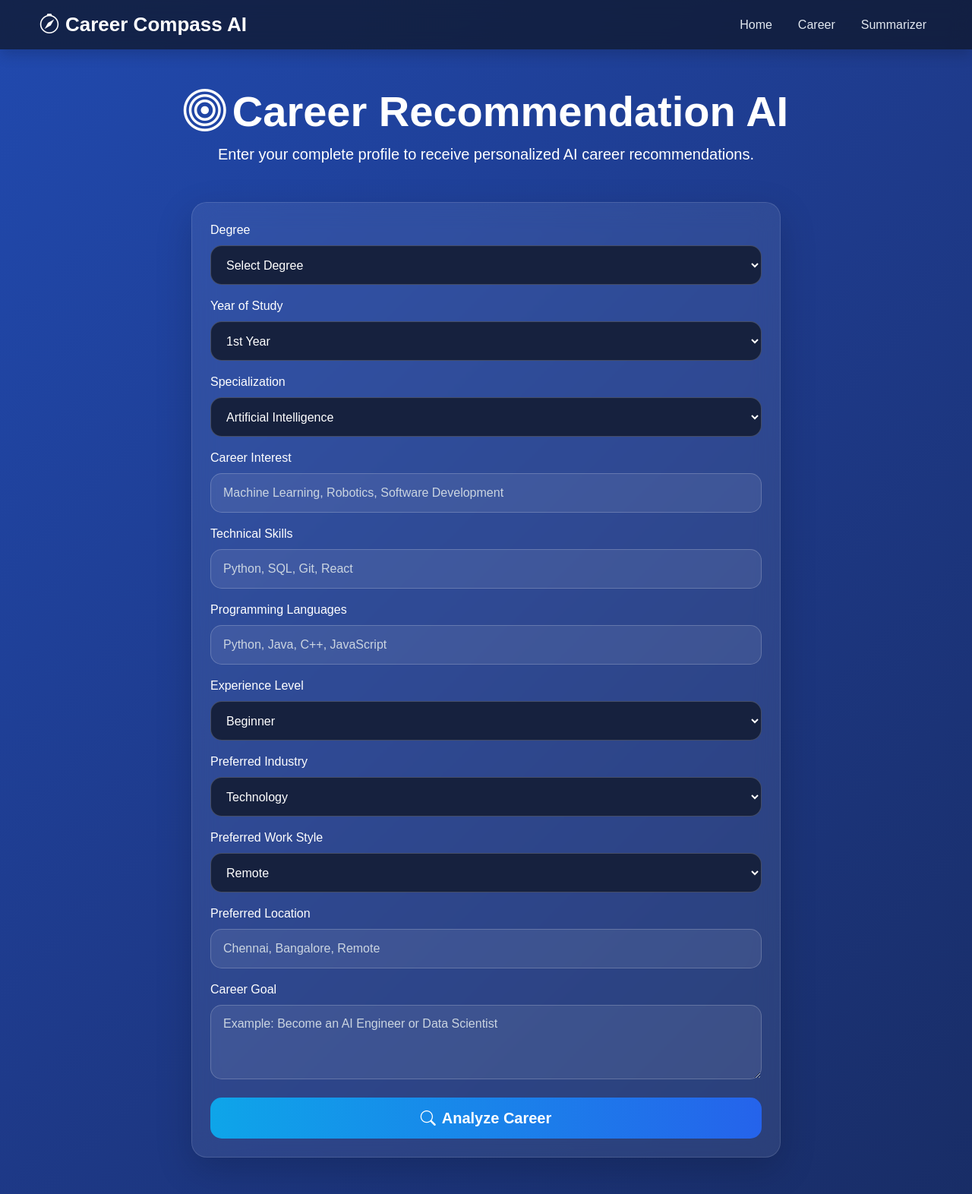
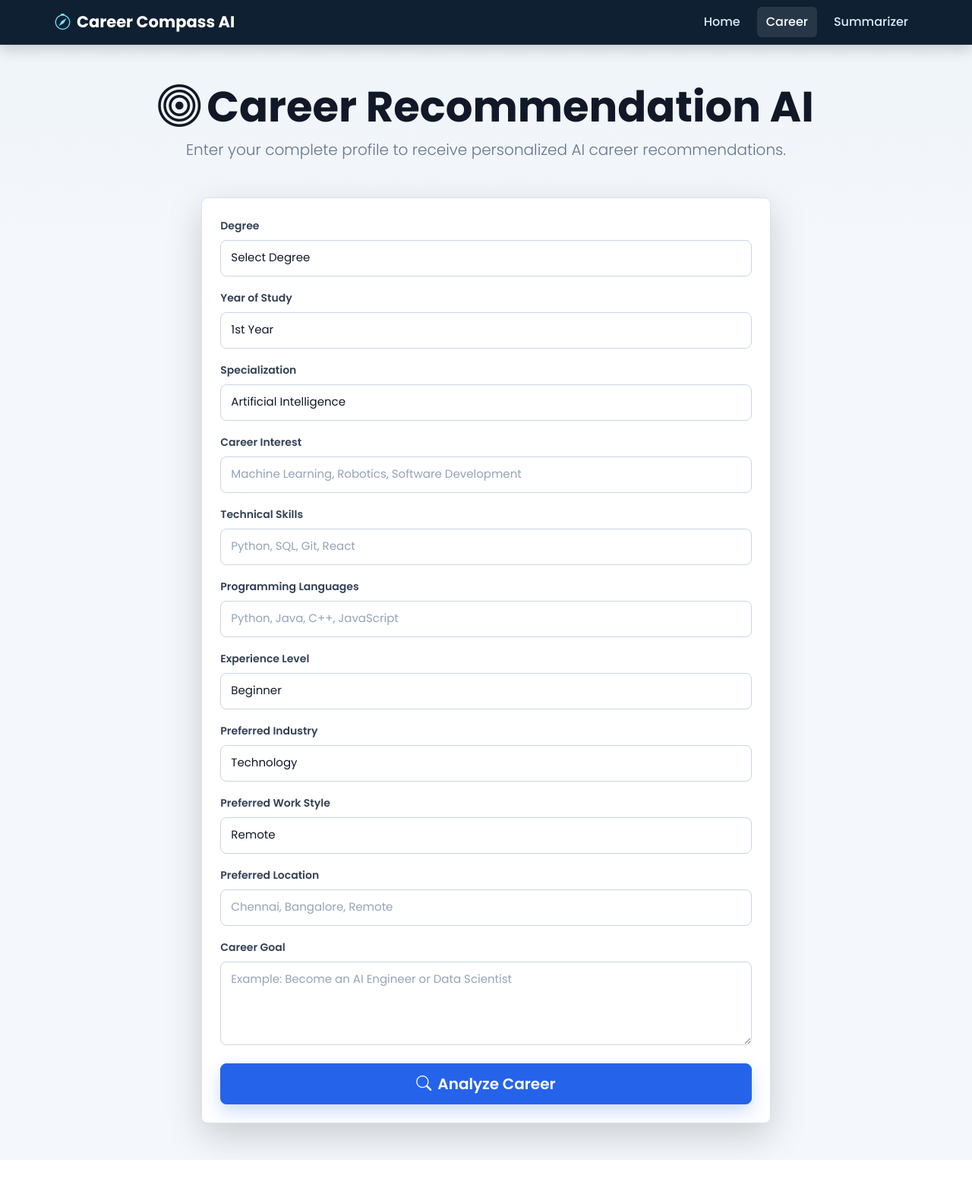
Before and after one commit to nigilanalex/Career-Compass-AI, a Flask app: page /career in a window 1280 px wide. Shown: the whole page at 76% size. After the commit the page ends 1527 px from the top, so only its background shows below. Run offline with Flask 3, Linux system fonts and the light colour scheme.

Commit message:
Fix dropdown styling

```diff
--- a/static/css/style.css
+++ b/static/css/style.css
@@ -1,391 +1,341 @@
-/* ==========================================
-   Career Compass AI - Premium Modern UI
-========================================== */
+/* Career Compass AI - professional interface */
 
-*{
-    margin:0;
-    padding:0;
-    box-sizing:border-box;
-    font-family:'Poppins',sans-serif;
+:root {
+    --page: #f4f7fb;
+    --surface: #ffffff;
+    --surface-muted: #eef4f8;
+    --ink: #111827;
+    --muted: #64748b;
+    --line: #d9e2ec;
+    --nav: #102033;
+    --primary: #2563eb;
+    --primary-dark: #1d4ed8;
+    --accent: #0f766e;
+    --warning: #b45309;
+    --shadow: 0 14px 35px rgba(15, 23, 42, .10);
 }
 
-html{
-    scroll-behavior:smooth;
+* {
+    box-sizing: border-box;
 }
 
-body{
-    min-height:100vh;
-    color:#fff;
-    background:linear-gradient(-45deg,#0f172a,#1e3a8a,#2563eb,#0f172a);
-    background-size:400% 400%;
-    animation:gradientBG 15s ease infinite;
+html {
+    scroll-behavior: smooth;
 }
 
-/* Animated Background */
-
-@keyframes gradientBG{
-
-0%{
-background-position:0% 50%;
+body {
+    min-height: 100vh;
+    margin: 0;
+    color: var(--ink);
+    background:
+        linear-gradient(180deg, #eef4f8 0, var(--page) 310px),
+        var(--page);
+    font-family: "Poppins", "Segoe UI", Arial, sans-serif;
 }
 
-50%{
-background-position:100% 50%;
-}
-
-100%{
-background-position:0% 50%;
-}
-
+.container {
+    max-width: 1160px;
 }
 
 /* Navbar */
 
-.navbar{
-    background:rgba(15,23,42,.75)!important;
-    backdrop-filter:blur(12px);
-    box-shadow:0 8px 25px rgba(0,0,0,.3);
+.navbar {
+    background: var(--nav) !important;
+    border-bottom: 1px solid rgba(255, 255, 255, .08);
+    box-shadow: 0 8px 24px rgba(15, 23, 42, .14);
 }
 
-.navbar-brand{
-    font-size:26px;
-    font-weight:700;
+.navbar-brand {
+    display: inline-flex;
+    align-items: center;
+    font-size: 21px;
+    font-weight: 700;
+    letter-spacing: 0;
 }
 
-.nav-link{
-    color:#e2e8f0!important;
-    margin-left:18px;
-    transition:.35s;
-    font-weight:500;
+.navbar-brand i {
+    color: #67e8f9;
 }
 
-.nav-link:hover{
-    color:#38bdf8!important;
+.nav-link {
+    color: #dbeafe !important;
+    margin-left: 10px;
+    border-radius: 6px;
+    font-weight: 500;
+    padding: 8px 12px !important;
+}
+
+.nav-link:hover,
+.nav-link.active {
+    color: #ffffff !important;
+    background: rgba(255, 255, 255, .10);
 }
 
 /* Hero */
 
-.hero{
-    min-height:90vh;
-    display:flex;
-    align-items:center;
+.hero {
+    min-height: 620px;
+    display: flex;
+    align-items: center;
+    padding: 70px 0 42px;
 }
 
-.hero h1{
-    font-size:4rem;
-    font-weight:800;
-    line-height:1.2;
+.hero h1 {
+    max-width: 620px;
+    color: var(--ink);
+    font-size: 4rem;
+    line-height: 1.05;
+    font-weight: 800;
 }
 
-.hero p{
-    color:#dbeafe;
-    font-size:20px;
-    line-height:1.8;
+.hero p {
+    max-width: 590px;
+    color: #475569;
+    font-size: 19px;
+    line-height: 1.75;
 }
 
-.hero img{
-    animation:float 4s ease-in-out infinite;
+.hero img {
+    width: min(360px, 80%);
+    filter: drop-shadow(0 24px 28px rgba(15, 23, 42, .15));
 }
 
-@keyframes float{
-
-0%{
-transform:translateY(0px);
+main.container {
+    min-height: calc(100vh - 170px);
 }
 
-50%{
-transform:translateY(-18px);
+/* Cards and panels */
+
+.card {
+    background: var(--surface) !important;
+    color: var(--ink) !important;
+    border: 1px solid var(--line);
+    border-radius: 8px;
+    box-shadow: var(--shadow);
+    overflow: hidden;
 }
 
-100%{
-transform:translateY(0px);
+.card:hover {
+    box-shadow: 0 18px 45px rgba(15, 23, 42, .13);
 }
 
+.card-body {
+    padding: 28px;
 }
 
-/* Glass Cards */
-
-.card{
-    background:rgba(255,255,255,.08)!important;
-    backdrop-filter:blur(16px);
-    border:1px solid rgba(255,255,255,.12);
-    border-radius:20px;
-    transition:.4s;
-    overflow:hidden;
+.card h4,
+.card h5,
+.card p {
+    color: inherit;
 }
 
-.card:hover{
-    transform:translateY(-12px) scale(1.02);
-    box-shadow:0 25px 50px rgba(0,0,0,.35);
+.card p,
+.lead {
+    color: var(--muted);
 }
 
-.card-body{
-    padding:32px;
-}
-
-.card h4{
-    margin-bottom:18px;
-    font-weight:700;
-}
-
-.card p{
-    color:#dbeafe;
+hr {
+    border-color: var(--line);
+    opacity: 1;
 }
 
 /* Forms */
 
-.form-control,
-.form-select{
-    width: 100%;
-    min-height: 52px;
-    padding: 12px 16px;
-    font-size: 16px;
-
-    background: rgba(255,255,255,.08);
-    color: #fff;
-
-    border: 1px solid rgba(255,255,255,.2);
-    border-radius: 15px;
-
-    transition: .3s;
+.form-label {
+    color: #334155;
+    font-size: 14px;
+    font-weight: 600;
+    margin-bottom: 8px;
 }
 
-.form-control::placeholder{
-    color:#cbd5e1;
+.form-control,
+.form-select {
+    width: 100%;
+    min-height: 48px;
+    padding: 11px 13px;
+    color: var(--ink);
+    background: #ffffff;
+    border: 1px solid #cbd5e1;
+    border-radius: 8px;
+    font-size: 15px;
+    transition: border-color .2s, box-shadow .2s;
+}
+
+.form-control::placeholder {
+    color: #94a3b8;
 }
 
 .form-control:focus,
-.form-select:focus{
-    background: rgba(255,255,255,.12);
-    color:#fff;
-    border-color:#38bdf8;
-    box-shadow:0 0 20px rgba(56,189,248,.35);
-    outline:none;
+.form-select:focus {
+    color: var(--ink);
+    background: #ffffff;
+    border-color: var(--primary);
+    box-shadow: 0 0 0 4px rgba(37, 99, 235, .12);
+    outline: none;
 }
 
-.form-select{
-    appearance:auto;
-    -webkit-appearance:auto;
-    -moz-appearance:auto;
-    background-color:#16213e;
+.form-select option {
+    color: var(--ink);
+    background: #ffffff;
 }
 
-.form-select option{
-    background:#16213e;
-    color:#ffffff;
+textarea.form-control {
+    min-height: 110px;
 }
 
 /* Buttons */
 
-.btn{
-
-    border-radius:15px;
-    font-weight:600;
-    padding:12px 28px;
-    transition:.35s;
+.btn {
+    border-radius: 8px;
+    font-weight: 600;
+    padding: 11px 20px;
+    transition: background-color .2s, border-color .2s, box-shadow .2s, transform .2s;
 }
 
-.btn-primary{
-
-    background:linear-gradient(90deg,#0ea5e9,#2563eb);
-    border:none;
+.btn:hover {
+    transform: translateY(-1px);
 }
 
-.btn-primary:hover{
-
-    transform:translateY(-4px);
-    box-shadow:0 18px 35px rgba(37,99,235,.45);
+.btn-primary {
+    background: var(--primary);
+    border-color: var(--primary);
+    box-shadow: 0 10px 22px rgba(37, 99, 235, .22);
 }
 
-.btn-success{
-
-    background:linear-gradient(90deg,#10b981,#22c55e);
-    border:none;
+.btn-primary:hover,
+.btn-primary:focus {
+    background: var(--primary-dark);
+    border-color: var(--primary-dark);
+    box-shadow: 0 12px 26px rgba(37, 99, 235, .26);
 }
 
-.btn-success:hover{
-
-    transform:translateY(-4px);
-    box-shadow:0 18px 35px rgba(16,185,129,.45);
+.btn-outline-light {
+    color: #1e293b;
+    background: #ffffff;
+    border-color: #cbd5e1;
 }
 
-.btn-outline-light:hover{
-
-    background:white;
-    color:#111827;
+.btn-outline-light:hover {
+    color: var(--primary);
+    background: #f8fafc;
+    border-color: var(--primary);
 }
 
-/* Tables */
+/* Report areas */
 
-.table{
-
-    border-radius:18px;
-    overflow:hidden;
+.summary-box {
+    color: #1f2937;
+    background: #f8fafc !important;
+    border: 1px solid var(--line);
+    border-radius: 8px;
+    padding: 26px;
+    line-height: 1.8;
+    white-space: pre-wrap;
 }
 
-.table th{
-
-    width:220px;
+.alert-danger {
+    border-radius: 8px;
+    border: 1px solid #fecaca;
+    background: #fff1f2;
+    color: #991b1b;
 }
 
-/* Summary Box */
+/* Utilities */
 
-.summary-box{
-
-    background:rgba(255,255,255,.08);
-    backdrop-filter:blur(12px);
-    border-radius:20px;
-    border:1px solid rgba(255,255,255,.15);
-    padding:30px;
-    line-height:1.9;
-    white-space:pre-wrap;
+.display-3,
+.display-4 {
+    color: var(--ink);
+    font-weight: 800;
+    letter-spacing: 0;
 }
 
-/* List */
-
-.list-group-item{
-
-    background:rgba(255,255,255,.08);
-    color:white;
-    border:1px solid rgba(255,255,255,.1);
+.text-info {
+    color: #0369a1 !important;
 }
 
-/* Alert */
-
-.alert-primary{
-
-    background:#2563eb;
-    border:none;
-    color:white;
+.text-success {
+    color: var(--accent) !important;
 }
 
-/* Footer */
-
-footer{
-
-    margin-top:80px;
-    padding:25px;
-    background:rgba(0,0,0,.25);
-    backdrop-filter:blur(10px);
-    color:#cbd5e1;
+.text-warning {
+    color: var(--warning) !important;
 }
 
-/* Spinner */
-
-.spinner-border{
-
-    width:4rem;
-    height:4rem;
+.text-light {
+    color: var(--muted) !important;
 }
 
-/* Images */
-
-img{
-
-    max-width:100%;
+.spinner-border {
+    width: 3rem;
+    height: 3rem;
 }
 
-/* Containers */
-
-.container{
-
-    max-width:1200px;
+footer {
+    margin-top: 70px;
+    padding: 24px;
+    color: var(--muted);
+    background: #ffffff;
+    border-top: 1px solid var(--line);
 }
 
-/* Titles */
-
-.display-3,
-.display-4{
-
-    font-weight:800;
+footer p {
+    margin-bottom: 0;
 }
 
-.text-info{
-
-    color:#38bdf8!important;
+::-webkit-scrollbar {
+    width: 10px;
 }
 
-.text-success{
-
-    color:#22c55e!important;
+::-webkit-scrollbar-track {
+    background: #e2e8f0;
 }
 
-.text-warning{
-
-    color:#facc15!important;
+::-webkit-scrollbar-thumb {
+    background: #94a3b8;
+    border-radius: 8px;
 }
 
-/* Scrollbar */
-
-::-webkit-scrollbar{
-
-    width:10px;
+::-webkit-scrollbar-thumb:hover {
+    background: #64748b;
 }
 
-::-webkit-scrollbar-track{
-
-    background:#0f172a;
+@media (max-width: 768px) {
+    .hero {
+        min-height: auto;
+        padding: 54px 0 34px;
+        text-align: center;
     }
 
-::-webkit-scrollbar-thumb{
-
-    background:#2563eb;
-    border-radius:20px;
+    .hero h1 {
+        font-size: 2.7rem;
     }
 
-::-webkit-scrollbar-thumb:hover{
-
-    background:#38bdf8;
+    .hero p {
+        font-size: 17px;
     }
 
-/* Responsive */
-
-@media(max-width:768px){
-
-.hero{
-
-text-align:center;
-padding:70px 0;
-min-height:auto;
-
+    .hero img {
+        margin-top: 36px;
+        max-width: 260px;
     }
 
-.hero h1{
-
-font-size:2.7rem;
-
+    .navbar-nav {
+        padding-top: 12px;
+        text-align: center;
     }
 
-.hero p{
-
-font-size:18px;
-
+    .nav-link {
+        margin-left: 0;
     }
 
-.hero img{
-
-margin-top:40px;
-max-width:270px!important;
-
+    .btn-lg {
+        width: 100%;
+        margin-bottom: 10px;
     }
 
-.card{
-
-margin-bottom:25px;
-
+    .card-body,
+    .card.p-5,
+    .card.p-4 {
+        padding: 24px !important;
     }
-
-.navbar-nav{
-
-text-align:center;
-
 }
-
-.btn{
-
-width:100%;
-margin-bottom:15px;
-
-}
-
-}
--- a/templates/career.html
+++ b/templates/career.html
@@ -5,6 +5,7 @@
     <meta name="viewport" content="width=device-width, initial-scale=1.0">
     <title>Career Analysis</title>
     <link href="https://cdn.jsdelivr.net/npm/bootstrap@5.3.7/dist/css/bootstrap.min.css" rel="stylesheet">
+    <link href="https://fonts.googleapis.com/css2?family=Poppins:wght@300;400;500;600;700&display=swap" rel="stylesheet">
     <link rel="stylesheet" href="https://cdn.jsdelivr.net/npm/bootstrap-icons@1.11.3/font/bootstrap-icons.min.css">
     <link rel="stylesheet" href="{{ url_for('static', filename='css/style.css') }}">
 </head>
--- a/templates/result.html
+++ b/templates/result.html
@@ -5,6 +5,7 @@
     <meta name="viewport" content="width=device-width, initial-scale=1.0">
     <title>AI Career Recommendation</title>
     <link href="https://cdn.jsdelivr.net/npm/bootstrap@5.3.7/dist/css/bootstrap.min.css" rel="stylesheet">
+    <link href="https://fonts.googleapis.com/css2?family=Poppins:wght@300;400;500;600;700&display=swap" rel="stylesheet">
     <link rel="stylesheet" href="https://cdn.jsdelivr.net/npm/bootstrap-icons@1.11.3/font/bootstrap-icons.min.css">
     <link rel="stylesheet" href="{{ url_for('static', filename='css/style.css') }}">
 </head>
@@ -72,7 +73,7 @@
                     </div>
                 </div>
 
-                <div id="careerReport" class="summary-box mt-4 p-3 rounded" style="white-space: pre-wrap; background:#1f1f1f;">{{ ai_result }}</div>
+                <div id="careerReport" class="summary-box mt-4">{{ ai_result }}</div>
 
                 <div class="d-grid gap-2 mt-5">
                     <a href="/career" class="btn btn-primary btn-lg">
--- a/templates/summarizer.html
+++ b/templates/summarizer.html
@@ -5,6 +5,7 @@
     <meta name="viewport" content="width=device-width, initial-scale=1.0">
     <title>AI Report Summarizer</title>
     <link href="https://cdn.jsdelivr.net/npm/bootstrap@5.3.7/dist/css/bootstrap.min.css" rel="stylesheet">
+    <link href="https://fonts.googleapis.com/css2?family=Poppins:wght@300;400;500;600;700&display=swap" rel="stylesheet">
     <link rel="stylesheet" href="https://cdn.jsdelivr.net/npm/bootstrap-icons@1.11.3/font/bootstrap-icons.min.css">
     <link rel="stylesheet" href="{{ url_for('static', filename='css/style.css') }}">
 </head>
--- a/templates/summary.html
+++ b/templates/summary.html
@@ -5,6 +5,7 @@
     <meta name="viewport" content="width=device-width, initial-scale=1.0">
     <title>AI Generated Summary</title>
     <link href="https://cdn.jsdelivr.net/npm/bootstrap@5.3.7/dist/css/bootstrap.min.css" rel="stylesheet">
+    <link href="https://fonts.googleapis.com/css2?family=Poppins:wght@300;400;500;600;700&display=swap" rel="stylesheet">
     <link rel="stylesheet" href="https://cdn.jsdelivr.net/npm/bootstrap-icons@1.11.3/font/bootstrap-icons.min.css">
     <link rel="stylesheet" href="{{ url_for('static', filename='css/style.css') }}">
 </head>
```
Lines whose indentation alone changed are shown as unchanged.
